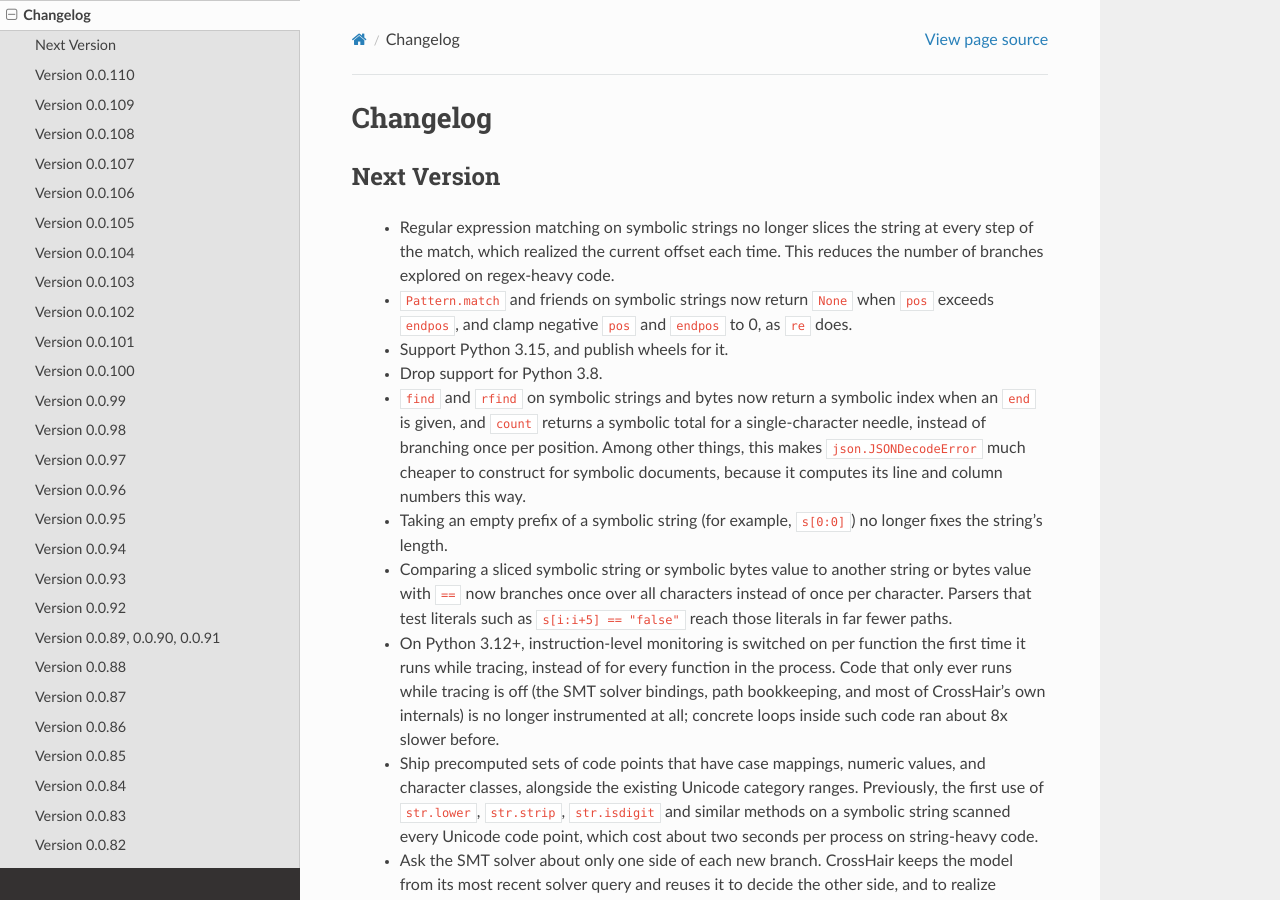
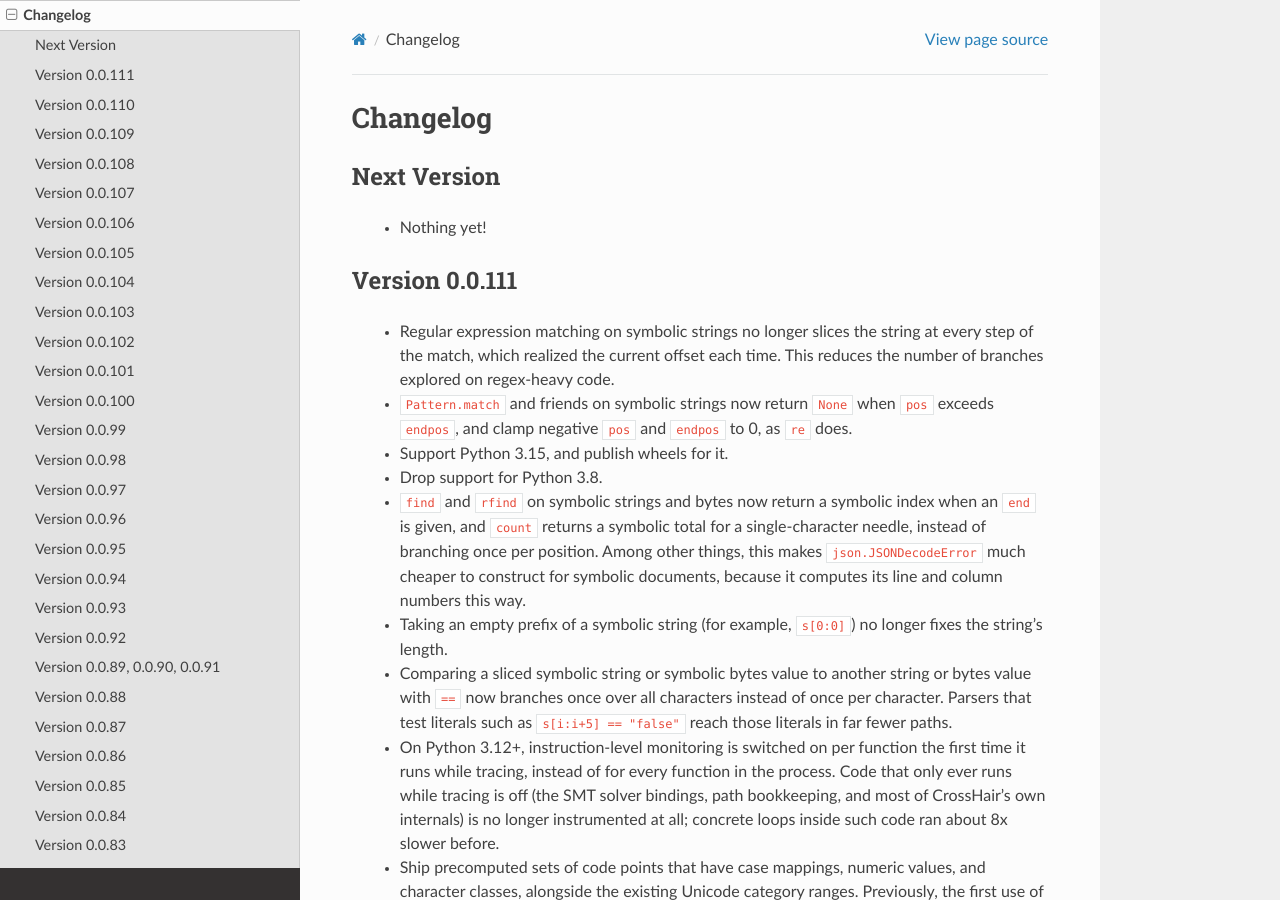
Before and after one commit to pschanely/CrossHair, a Sphinx documentation site: the page built from doc/source/changelog.rst, in a window 1280 px wide and 900 px high. Built offline with Sphinx 7.4.7 and the Read the Docs theme 3.1.0, drawn with Linux system fonts in a browser that asks for light colours; the version number is read from the project's files by our own code.

Commit message:
Bump version to 0.0.111

```diff
--- a/doc/source/changelog.rst
+++ b/doc/source/changelog.rst
@@ -4,6 +4,12 @@ Changelog
 
 
 Next Version
+---------------
+
+ * Nothing yet!
+
+
+Version 0.0.111
 ---------------
 
  * Regular expression matching on symbolic strings no longer slices the string
--- a/pyproject.toml
+++ b/pyproject.toml
@@ -4,7 +4,7 @@ build-backend = "setuptools.build_meta"
 
 [project]
 name = "crosshair-tool"
-version = "0.0.110"
+version = "0.0.111"
 description = "Analyze Python code for correctness using symbolic execution."
 readme = "README.md"
 license = { text = "MIT" }
```
